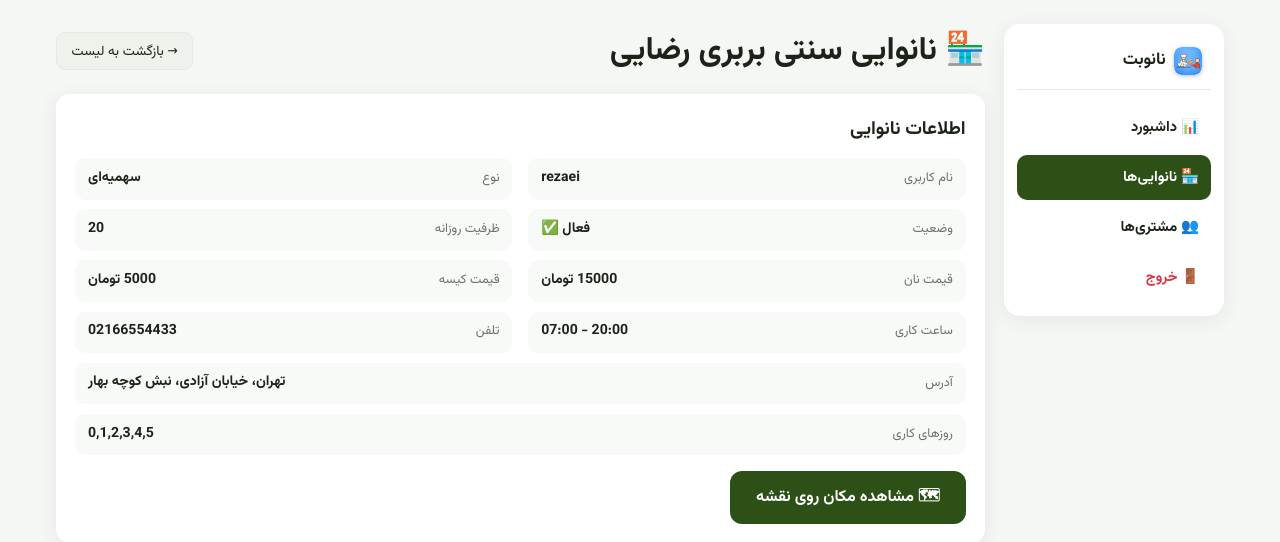
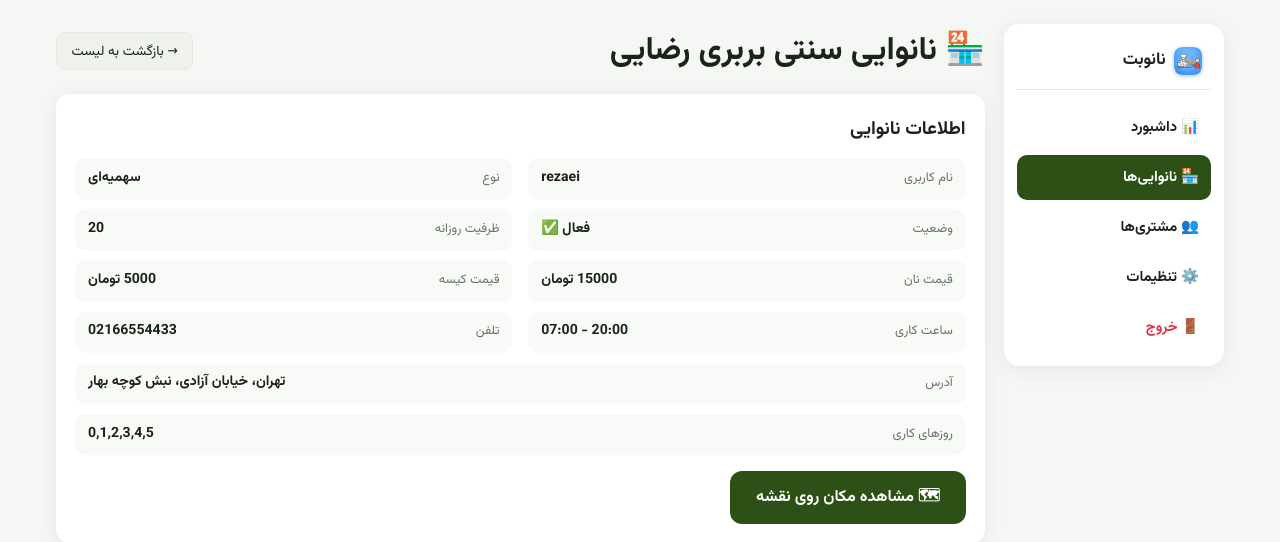
Before and after one commit to vgo1387/bakery-webapp, a Flask app: template templates/admin_bakery_detail.html in a window 1280 px wide. Shown: the top 542 px of the page. Run offline with Flask 3, Linux system fonts and the light colour scheme; the template is opened without the code that fills it: values that come from a table or form of the project are taken from there, others are empty; data comes from the database, SQL or seed files in the repository.

Commit message:
Sidebar settings link

```diff
--- a/templates/admin_bakery_detail.html
+++ b/templates/admin_bakery_detail.html
@@ -16,6 +16,7 @@
             <a href="/admin">📊 داشبورد</a>
             <a href="/admin/bakeries" class="active">🏪 نانوایی‌ها</a>
             <a href="/admin/customers">👥 مشتری‌ها</a>
+            <a href="/admin/settings">⚙️ تنظیمات</a>
         </nav>
         <a href="/admin/logout" class="admin-exit">🚪 خروج</a>
     </aside>
```
